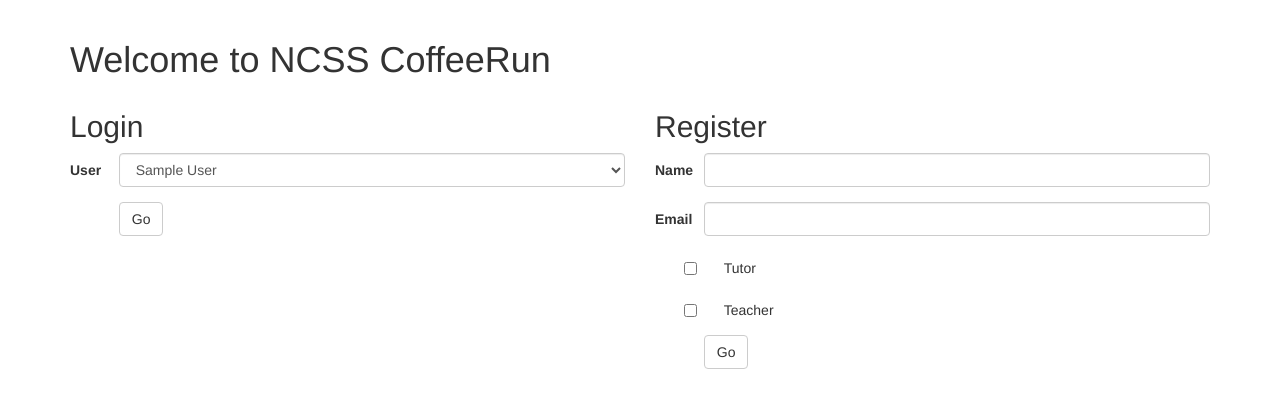
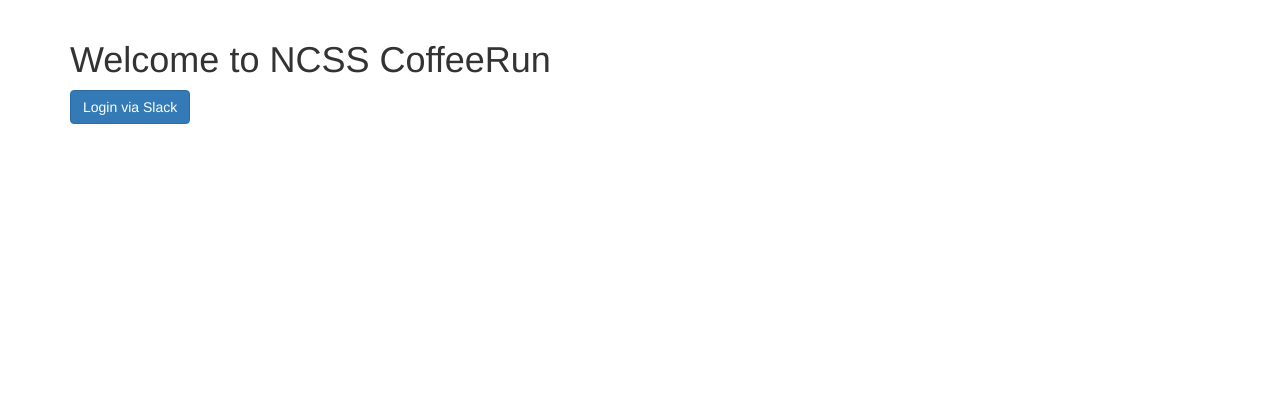
Before and after one commit to ncss/ncss-coffeerun, a Flask app: page /login/ in a window 1280 px wide. Shown: the part 51-459 px from the top of the page. Run offline with Flask 2, Linux system fonts and the light colour scheme; tables that the repository leaves empty hold one stand-in row (values such as "Sample post"); some libraries are stand-ins or nearby versions.

Commit message:
Switch to Slack-based login.

```diff
--- a/application/forms.py
+++ b/application/forms.py
@@ -11,9 +11,6 @@
 from flask.ext.wtf import Form
 from wtforms import validators, SelectField, TextField, IntegerField, DateTimeField, FloatField, BooleanField
 
-class LoginForm(Form):
-    users = SelectField("User", coerce=int)
-    newuser = TextField("Register")
 
 class CoffeeForm(Form):
     person = SelectField("Addict", coerce=int)
@@ -32,13 +29,6 @@
     pickup = TextField("Pickup Location")
     statusid = SelectField("Status", coerce=int)
 
-class UserForm(Form):
-    name = TextField("Name")
-    email = TextField("Email", [validators.Required()])
-    tutor = BooleanField("Tutor")
-    teacher = BooleanField("Teacher")
-    alerts = BooleanField("Email Alerts")
-
 class CafeForm(Form):
     name = TextField("Name", [validators.Required()])
     location = TextField("Location")
--- a/application/models.py
+++ b/application/models.py
@@ -22,6 +22,8 @@
     __tablename__ = "Users"
     id = db.Column(db.Integer, primary_key=True)
     name = db.Column(db.String)
+    slack_team_id = db.Column(db.String)
+    slack_user_id = db.Column(db.String)
     email = db.Column(db.String)
     device = db.Column(db.String)
     tutor = db.Column(db.Boolean, default=False)
--- a/application/templates/login.html
+++ b/application/templates/login.html
@@ -4,60 +4,7 @@
 <h1>Welcome to NCSS CoffeeRun</h1>
 <div class="row">
     <div class="col-md-6">
-        <form id="login-form" class="form-horizontal" role="form" action="/login/" method="POST">
-            {{ loginform.hidden_tag() }}
-            <h2>Login</h2>
-            <div class="form-group" {{ "has-error" if loginform.users.errors }}>
-                {{ loginform.users.label(class_="col-sm-1 control-label") }}
-                <div class="col-sm-11">
-                    {{ loginform.users(class_="form-control") }}
-                </div>
-            </div>
-            <div class="form-group">
-                <div class="col-sm-offset-1 col-sm-11">
-                    <button type="submit" class="btn btn-default">Go</button>
-                </div>
-            </div>
-        </form>
-    </div>
-    <div class="col-md-6">
-        <form id="register-form" class="form-horizontal" role="form" action="/register/" method="POST">
-            {{ registerform.hidden_tag() }}
-            <h2>Register</h2>
-            <div class="form-group" {{ "has-error" if registerform.name.errors }}>
-                {{ registerform.name.label(class_="col-sm-1 control-label") }}
-                <div class="col-sm-11">
-                    {{ registerform.name(class_="form-control") }}
-                </div>
-            </div>
-            <div class="form-group" {{ "has-error" if registerform.email.errors }}>
-                {{ registerform.email.label(class_="col-sm-1 control-label") }}
-                <div class="col-sm-11">
-                    {{ registerform.email(class_="form-control", type="email") }}
-                </div>
-            </div>
-            <div class="form-group">
-                <div class="col-sm-offset-1 col-sm-11">
-                    <div class="checkbox">
-                        {{ registerform.tutor() }}
-                        {{ registerform.tutor.label() }}
-                    </div>
-                </div>
-            </div>
-            <div class="form-group">
-                <div class="col-sm-offset-1 col-sm-11">
-                    <div class="checkbox">
-                        {{ registerform.teacher() }}
-                        {{ registerform.teacher.label() }}
-                    </div>
-                </div>
-            </div>
-            <div class="form-group">
-                <div class="col-sm-offset-1 col-sm-11">
-                    <button type="submit" class="btn btn-default">Go</button>
-                </div>
-            </div>
-        </form>
+      <a class="btn btn-primary" href="/slacklogin">Login via Slack</a>
     </div>
 </div>
 {% endblock %}
--- a/application/views.py
+++ b/application/views.py
@@ -1,19 +1,68 @@
 
+from functools import wraps
+import requests
+import json
+from datetime import datetime
+import pytz
 
 from flask import render_template, flash, redirect, session, url_for, request, g, json, jsonify
 from flask.ext.login import login_required, login_user, current_user, logout_user
 from flask.ext.mail import Message
-import requests
-import json
-from datetime import datetime
-import pytz
+from flask_oauthlib.client import OAuth
 from application import app, db, lm, mail
 from models import User, Run, Coffee, Status, Cafe, Price, PriceModifier, Event, RegistrationID, sydney_timezone_now, sydney_timezone
-from forms import LoginForm, CoffeeForm, RunForm, UserForm, CafeForm, PriceForm
+from forms import CoffeeForm, RunForm, CafeForm, PriceForm
+
+oauth = OAuth(app)
+
+slack_auth = oauth.remote_app(
+    'slack',
+    consumer_key=app.config['SLACK_OAUTH_CLIENT_ID'],
+    consumer_secret=app.config['SLACK_OAUTH_CLIENT_SECRET'],
+    request_token_params={'scope': 'identify'},
+    base_url='https://slack.com/api/',
+    request_token_url=None,
+    access_token_method='POST',
+    access_token_url='https://slack.com/api/oauth.access',
+    authorize_url='https://slack.com/oauth/authorize'
+)
+
 
 @lm.user_loader
-def load_user(userid):
-    return User.query.get(int(userid))
+def load_user(user_id):
+    return User.query.get(user_id)
+
+
+def get_user_from_slack_token():
+    token = session.get('slack_token')[0]
+    resp = requests.get('http://slack.com/api/auth.test', params={'token': token})
+    if resp.status_code != 200:
+        print(resp)
+        flash('Error retrieving user info')
+        return None
+
+    content = json.loads(resp.content)
+    if not content['ok']:
+        print(content)
+        flash('Error retrieving user info: ' + content['error'])
+        return None
+
+    q = User.query.filter_by(slack_user_id=content['user_id'], slack_team_id=content['team_id'])
+    users = q.all()
+    if len(users) == 1:
+        return users[0]
+    if len(users) == 0:
+        user = User()
+        user.name = content['user']
+        user.slack_user_id = content['user_id']
+        user.slack_team_id = content['team_id']
+        user.tutor = content['team_id'] == 'T0FGHB4TZ'
+        user.teacher = not user.tutor
+        db.session.add(user)
+        db.session.commit()
+        return user
+    raise 'More than one user with the same slack ID - Something is very wrong'
+
 
 @app.route("/")
 @login_required
@@ -22,95 +71,98 @@
     events = Event.query.order_by(Event.time.desc())[:4]
     return render_template("index.html", run=run, events=events, current_user=current_user)
 
+
+@app.route("/slacklogin/")
+def slacklogin():
+  if 'slack_token' in session:
+    user = get_user_from_slack_token()
+    if user:
+      login_user(user)
+      return redirect(request.args.get("next") or url_for("home"))
+  return slack_auth.authorize(callback=url_for('authorized', _external=True))
+
+
+@app.route('/login/authorized')
+def authorized():
+    resp = slack_auth.authorized_response()
+    if resp is None:
+        return 'Access denied: reason=%s error=%s' % (
+            request.args['error'],
+            request.args['error_description']
+        )
+    if not resp.get('ok', False):
+        return 'There was an error: ' + resp['error']
+
+    session['slack_token'] = (resp['access_token'], '')
+    user = get_user_from_slack_token()
+    login_user(user)
+
+    return redirect(request.args.get("next") or url_for("home"))
+
+
+@slack_auth.tokengetter
+def get_slack_token():
+    token = session.get('slack_token')
+    return token
+
+
 @app.route("/login/", methods=["GET","POST"])
 def login():
-    loginform = LoginForm()
-    registerform = UserForm()
-    users = db.session.query(User).all()
-    loginform.users.choices = [(u.id, u.name) for u in users]
-    if loginform.validate_on_submit():
-        if loginform.newuser.data:
-            user = User(loginform.newuser.data)
-            db.session.add(user)
-            db.session.commit()
-            write_to_events("created", "user", user.id, user)
-        else:
-            user = db.session.query(User).filter_by(id=loginform.users.data).first()
-        if login_user(user):
-            flash("You are now logged in.", "success")
-            return redirect(request.args.get("next") or url_for("home"))
-            #return url_for("home")
-        else:
-            flash("Login unsuccessful.", "danger")
-            return render_template("login.html", loginform=loginform, registerform=registerform)
-    return render_template("login.html", loginform=loginform, registerform=registerform)
+    return render_template("login.html")
 
-@app.route("/register/", methods=["POST"])
-def register():
-    registerform = UserForm()
-    if registerform.validate_on_submit():
-        user = User()
-        user.name = registerform.data["name"]
-        user.email = registerform.data["email"]
-        user.tutor = registerform.data["tutor"]
-        user.teacher = registerform.data["teacher"]
-        db.session.add(user)
-        db.session.commit()
-        write_to_events("created", "user", user.id, user)
-        login_user(user)
-        flash("You are now logged in.", "success")
-    else:
-        flash("Register unsuccessful.", "danger")
-        for field, errors in registerform.errors.items():
-            flash("Error in %s: %s" % (field, "; ".join(errors)), "danger")
-        loginform = LoginForm()
-        users = db.session.query(User).all()
-        loginform.users.choices = [(u.id, u.name) for u in users]
-        return render_template("login.html", loginform=loginform, registerform=registerform)
-    return redirect(url_for("home"))
 
 @app.route("/logout/")
 @login_required
 def logout():
+    session.pop('slack_token', None)
     logout_user()
     return redirect(url_for("login"))
 
+
 @app.route("/about/")
 def about():
-    return render_template("about/main.html")
+    return render_template("about/main.html", current_user=current_user)
+
 
 @app.route("/about/history/")
 def about_history():
-    return render_template("about/history.html")
+    return render_template("about/history.html", current_user=current_user)
+
 
 @app.route("/about/faqs/")
 def about_faqs():
-    return render_template("about/faqs.html")
+    return render_template("about/faqs.html", current_user=current_user)
+
 
 @app.route("/run/")
 def view_all_runs():
     runs = Run.query.order_by(Run.id.desc()).all()
-    return render_template("viewallruns.html", runs=runs)
+    return render_template("viewallruns.html", runs=runs, current_user=current_user)
+
 
 @app.route("/coffee/")
 def view_all_coffees():
     coffees = Coffee.query.order_by(Coffee.id.desc()).all()
     return render_template("viewallcoffees.html", coffees=coffees, current_user=current_user)
 
+
 @app.route("/cafe/")
 def view_all_cafes():
     cafes = Cafe.query.order_by(Cafe.name).all()
     return render_template("viewallcafes.html", cafes=cafes, current_user=current_user)
+
 
 @app.route("/price/")
 def view_all_prices():
     prices = Price.query.order_by(Price.cafeid, Price.amount).all()
     return render_template("viewallprices.html", prices=prices, current_user=current_user)
 
+
 @app.route("/activity/", methods=["GET"])
 def view_activity():
     events = Event.query.order_by(Event.time.desc()).all()
     return render_template("viewallactivity.html", events=events, current_user=current_user)
+
 
 @app.route("/run/<int:runid>/")
 @login_required
--- a/config.py
+++ b/config.py
@@ -3,6 +3,7 @@
 Configuration objects for the ncss-coffee Flask app
 Maddy Reid 2014"""
 import os
+
 
 class Config(object):
     CSFR_ENABLED = True
@@ -16,14 +17,19 @@
     MAIL_USE_SSL = True
     SLACK_API_TOKEN = os.environ.get('SLACK_API_TOKEN')
     SLACK_BOT_USER_ID = os.environ.get('SLACK_BOT_USER_ID')
+    SLACK_OAUTH_CLIENT_ID = os.environ.get('SLACK_OAUTH_CLIENT_ID')
+    SLACK_OAUTH_CLIENT_SECRET = os.environ.get('SLACK_OAUTH_CLIENT_SECRET')
+
 
 class DevConfig(Config):
     DEBUG = True
     SQLALCHEMY_DATABASE_URI = "sqlite:///coffeerun-dev.db"
 
+
 class TestConfig(Config):
     TESTING = True
     SQLALCHEMY_DATABASE_URI = "sqlite:///coffeerun-test.db"
+
 
 class ProdConfig(Config):
     SQLALCHEMY_DATABASE_URI = "sqlite:///coffeerun-prod.db"
--- a/requirements.txt
+++ b/requirements.txt
@@ -1,6 +1,7 @@
 Flask==0.10.1
 Flask-Bootstrap==3.0.2.3
 Flask-Login==0.2.7
+Flask-OAuthlib==0.9.2
 Flask-SQLAlchemy==1.0
 Flask-WTF==0.9.3
 Flask-Mail==0.9.1
```
